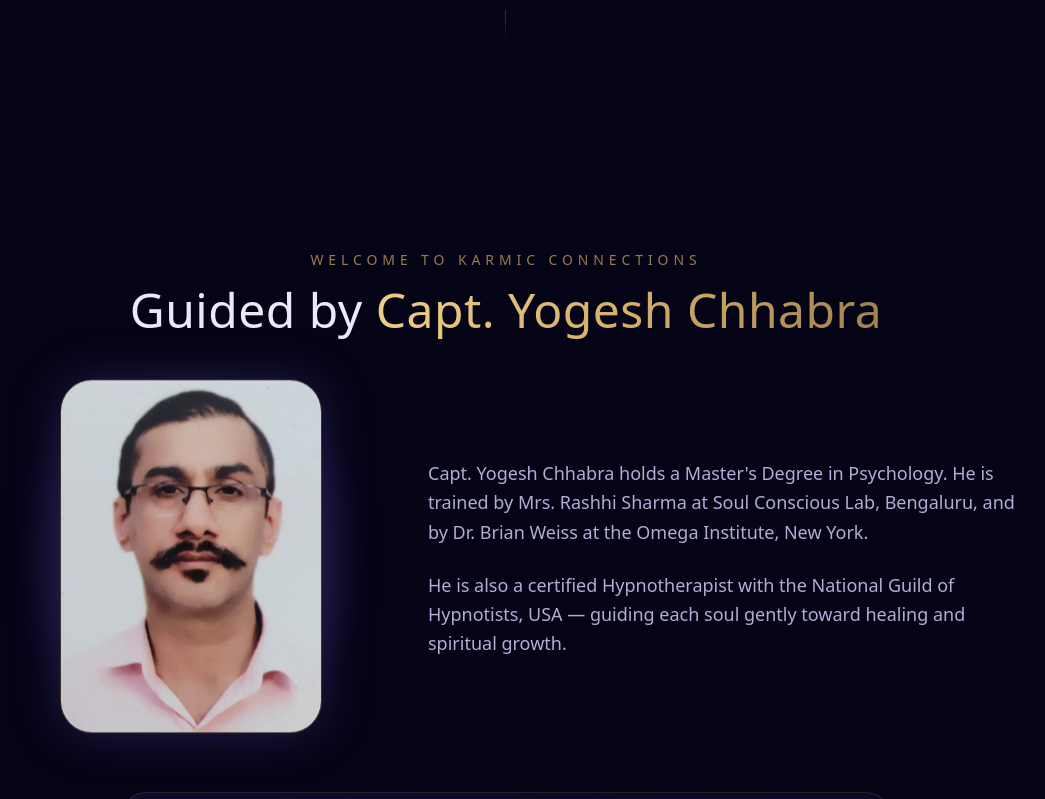
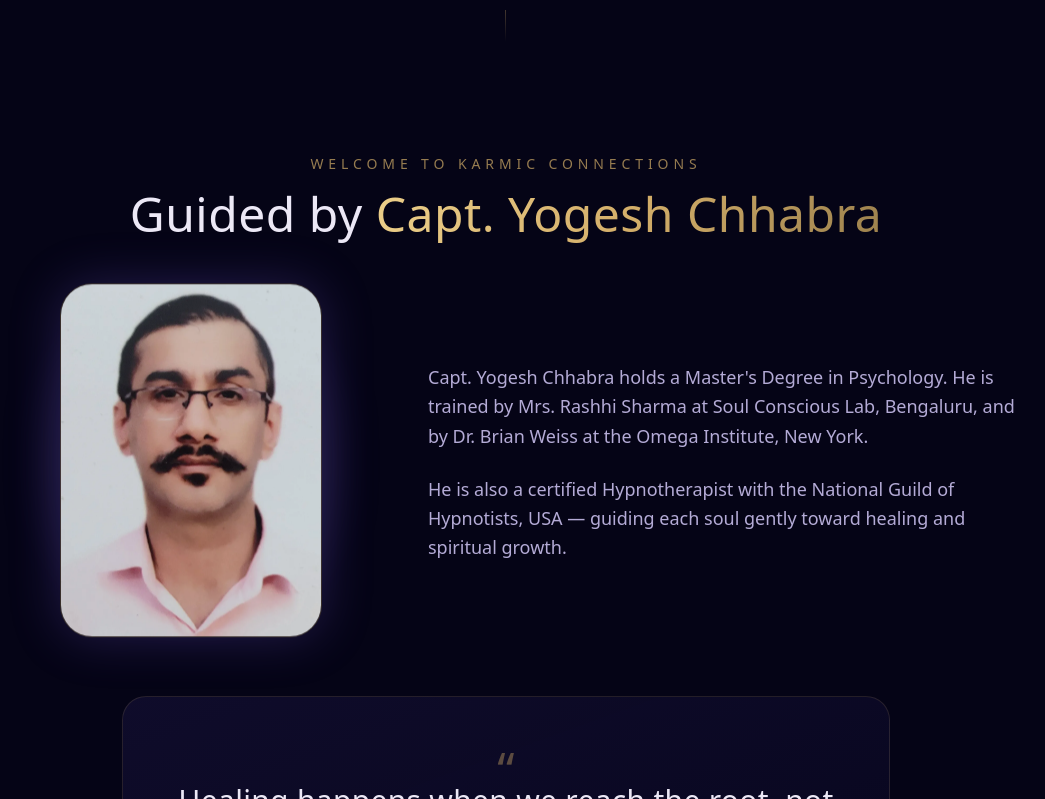
Before and after one commit to SuryaChhabra/Karmic-connections, a Next.js app: page / in a window 1280 px wide. Shown: the part 901-1700 px from the top of the page, without its empty margins (134-1179 px from the left). Built offline with nearby package versions, Linux system fonts and the light colour scheme.

Commit message:
Reduce empty gap below hero by trimming About's top padding
About used py-32 on top, which stacked with the full-height hero's trailing
space to leave a large void. Switches to pt-8 (keeps pb-32) so "Welcome to
Karmic Connections" follows the hero closely.

```diff
--- a/src/components/About.tsx
+++ b/src/components/About.tsx
@@ -4,7 +4,7 @@ import { about } from "@/content/site";
 
 export default function About() {
   return (
-    <section id="about" className="relative px-6 py-32">
+    <section id="about" className="relative px-6 pb-32 pt-8">
       <div className="mx-auto max-w-5xl">
         <ScrollReveal className="text-center">
           <p className="text-sm uppercase tracking-[0.35em] text-gold/70">
```
